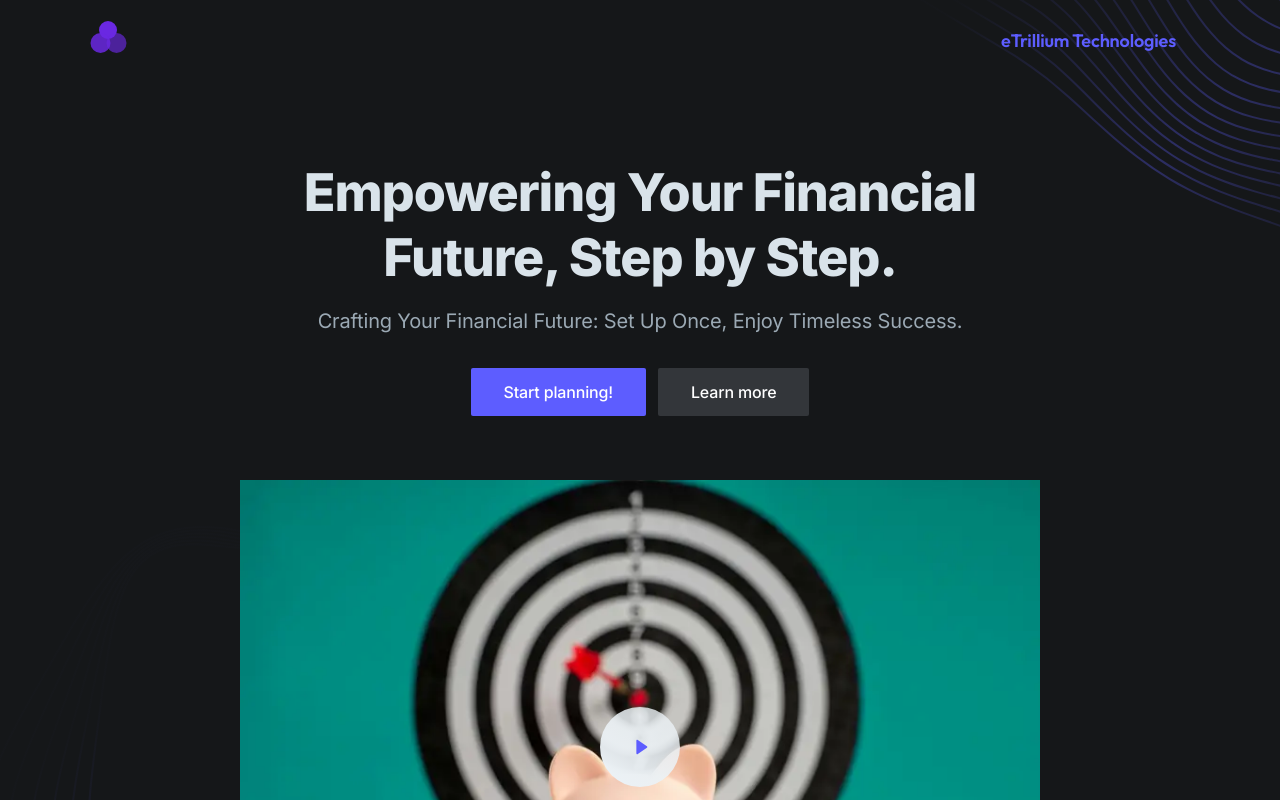
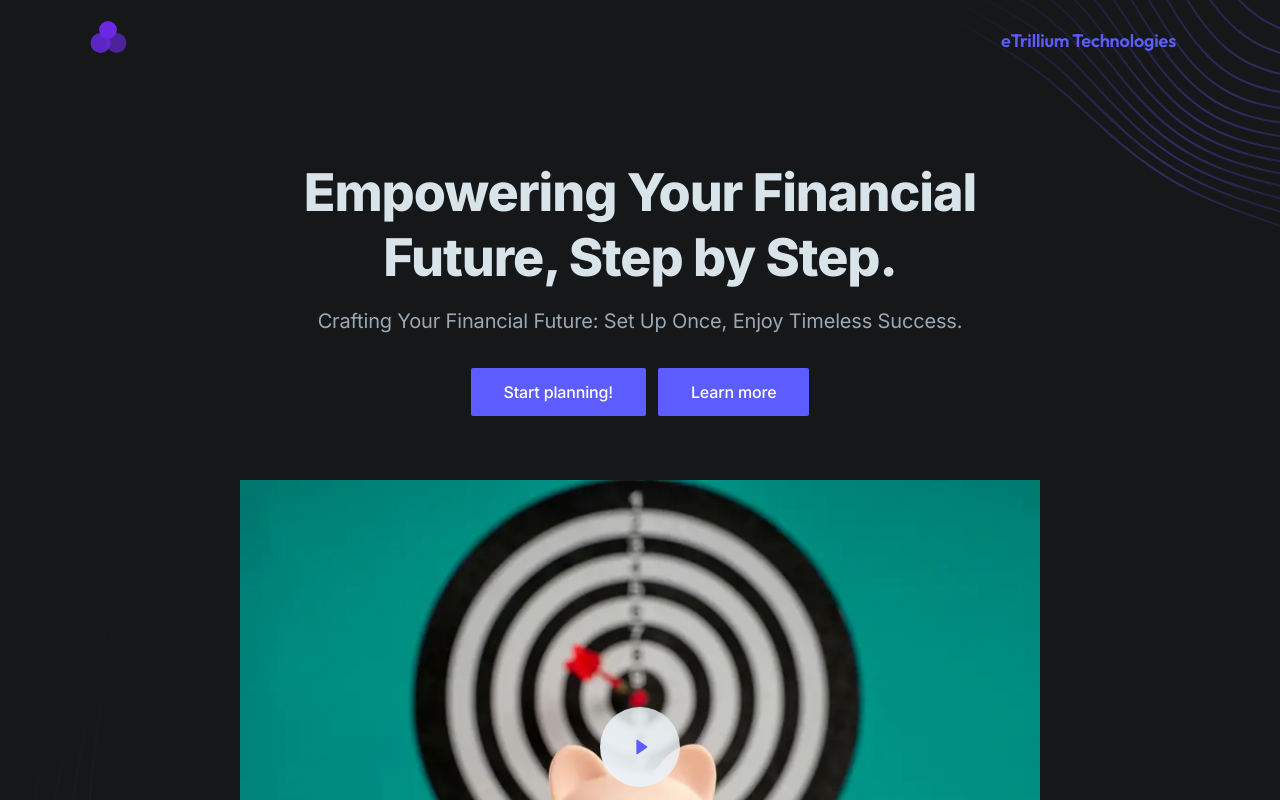
Before and after one commit to chinmayck-etrillium/etrillium-technologies-web, a Next.js app: page / in a window 1280 px wide. Shown: the top 800 px of the page. Built offline with nearby package versions, Linux system fonts and the light colour scheme.

Commit message:
Revert "Updated button styles"
This reverts commit 715513d03f3df29c6baabc6eeeecdf0245a54734.

```diff
--- a/components/hero.tsx
+++ b/components/hero.tsx
@@ -114,7 +114,7 @@ export default function Hero() {
                 <button
                   onClick={handleStartPlanning}
                   type="button"
-                  className="btn text-white bg-gray-700 hover:bg-gray-800 w-full mb-4 sm:w-auto sm:mb-0 rounded-3xl "
+                  className="btn text-white bg-purple-600 hover:bg-purple-700 w-full mb-4 sm:w-auto sm:mb-0 rounded-3xl"
                 >
                   Learn more
                 </button>
```
